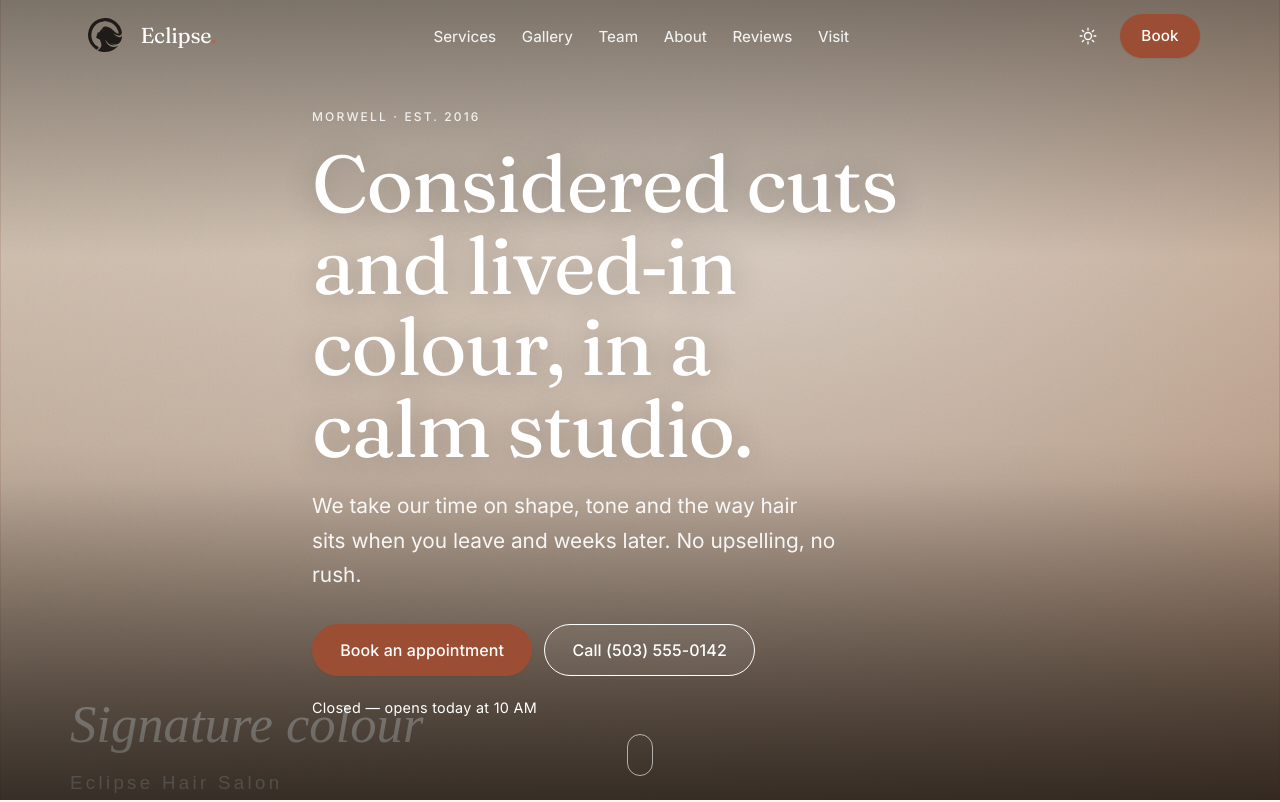
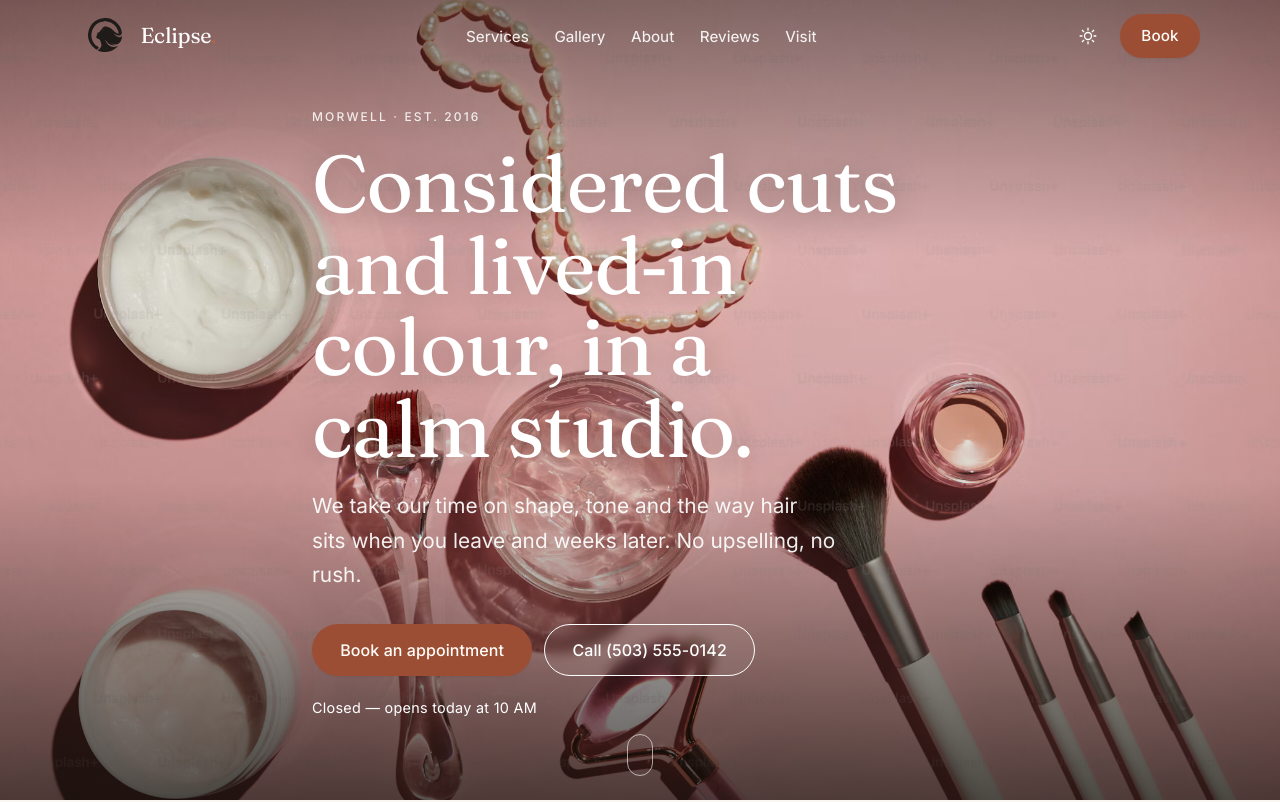
Before and after one commit to corditus/eclipse-hair-studio, a plain HTML site: page index.html in a window 1280 px wide. Shown: the top 802 px of the page. Drawn offline with Linux system fonts and the light colour scheme.

Commit message:
hero image placeholder update

```diff
--- a/index.html
+++ b/index.html
@@ -28,7 +28,7 @@
   <link rel="preconnect" href="https://fonts.gstatic.com" crossorigin>
   <link rel="stylesheet" href="https://fonts.googleapis.com/css2?family=Fraunces:ital,opsz,wght@0,9..144,300..600;1,9..144,300..500&family=Inter:wght@300..600&display=swap">
 
-  <link rel="preload" as="image" href="img/hero.svg" fetchpriority="high">
+  <link rel="preload" as="image" href="img/hero.png" fetchpriority="high">
   <link rel="stylesheet" href="css/style.css">
   <script>document.documentElement.classList.add('js');</script>
 
@@ -193,7 +193,7 @@
         <ul class="nav-list">
           <li><a href="#services">Services</a></li>
           <li><a href="#gallery">Gallery</a></li>
-          <li><a href="#team">Team</a></li>
+          <!-- <li><a href="#team">Team</a></li> -->
           <li><a href="#about">About</a></li>
           <li><a href="#reviews">Reviews</a></li>
           <li><a href="#visit">Visit</a></li>
@@ -225,7 +225,7 @@
     <!-- 2. Hero -->
     <section class="hero" aria-labelledby="hero-title">
       <div class="hero-media">
-        <img src="img/hero.svg" width="1920" height="1280" alt="A client with softly waved, warm-toned hair lit by window light." fetchpriority="high" decoding="async">
+        <img src="img/hero.png" width="1920" height="1280" alt="A client with softly waved, warm-toned hair lit by window light." fetchpriority="high" decoding="async">
       </div>
       <div class="wrap hero-inner">
         <p class="eyebrow reveal">Morwell · Est. 2016</p>
@@ -345,7 +345,7 @@
     </section>
 
     <!-- 5. Team -->
-    <section class="section" id="team" aria-labelledby="team-title">
+    <!-- <section class="section" id="team" aria-labelledby="team-title">
       <div class="wrap">
         <header class="section-head reveal">
           <p class="eyebrow">The team</p>
@@ -380,7 +380,7 @@
           </li>
         </ul>
       </div>
-    </section>
+    </section> -->
 
     <!-- 6. About -->
     <section class="section section-sand" id="about" aria-labelledby="about-title">
```
Also changed, not shown: img/hero.png (added).
